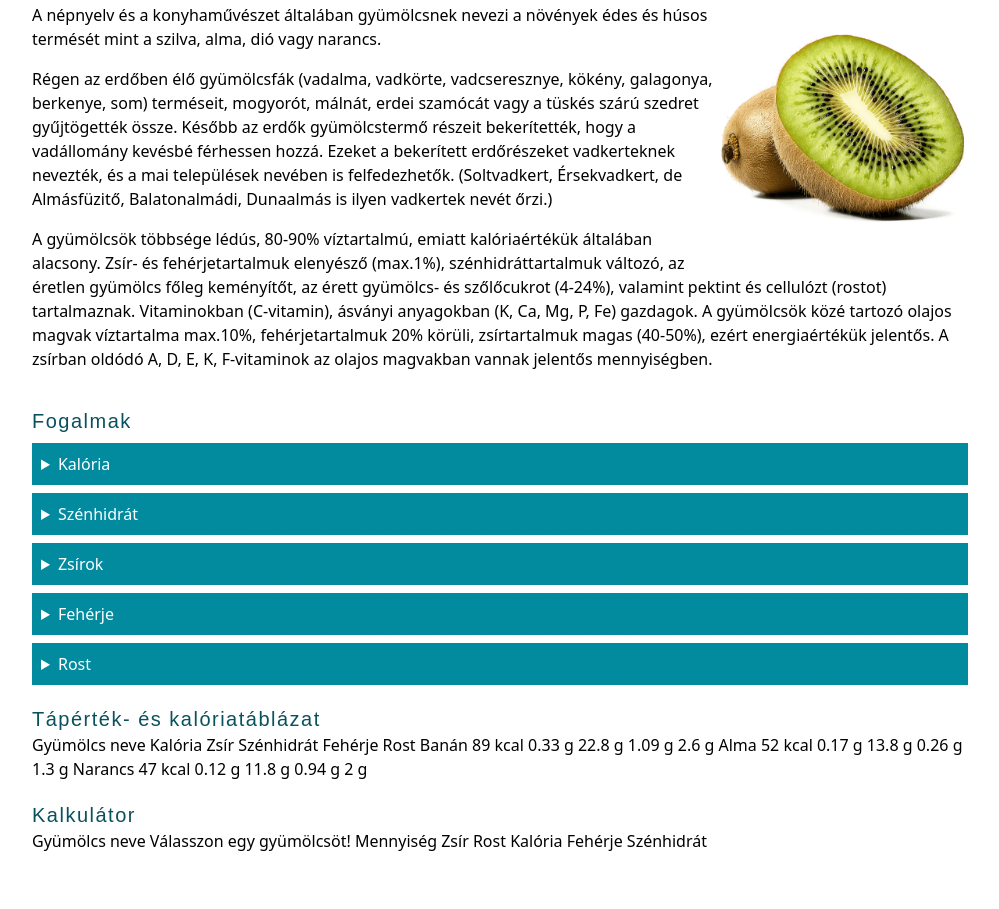
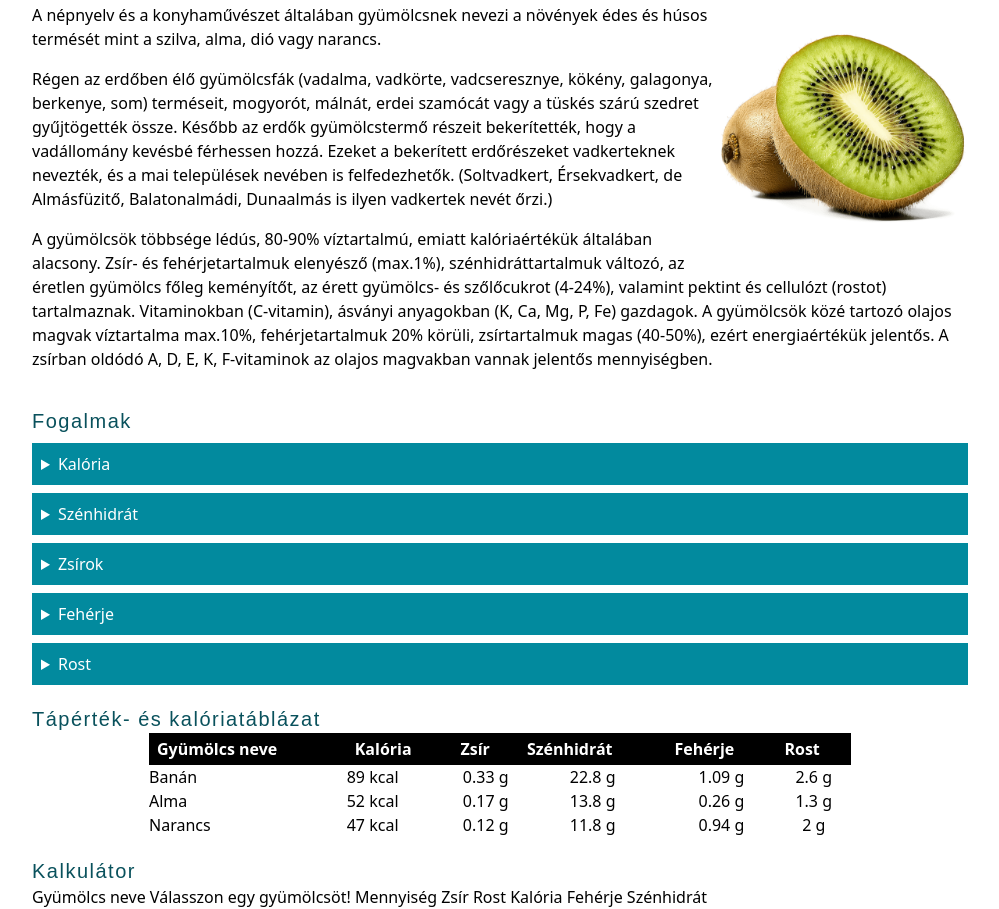
Before and after one commit to holdMyStack/SJW2025_Fata_David, a website built with Vite: page index.html in a window 1280 px wide. Shown: the part 669-1578 px from the top of the page, without its empty margins (140-1139 px from the left). Before the commit the page ends 1522 px from the top, so only its background shows below. Built offline with nearby package versions, Linux system fonts and the light colour scheme.

Commit message:
update progress

```diff
--- a/index.html
+++ b/index.html
@@ -67,10 +67,46 @@
         <section>
             <h2 class="tracking-[1.5px] text-dark-aqua text-xl">Tápérték- és kalóriatáblázat</h2>
 
-            Gyümölcs neve 	Kalória 	Zsír 	Szénhidrát 	Fehérje 	Rost
-            Banán 	89 kcal 	0.33 g 	22.8 g 	1.09 g 	2.6 g
-            Alma 	52 kcal 	0.17 g 	13.8 g 	0.26 g 	1.3 g
-            Narancs 	47 kcal 	0.12 g 	11.8 g 	0.94 g 	2 g
+            <div class="flex justify-center">
+                <table class="w-full md:w-[75%]">
+                    <thead>
+                        <tr class="bg-black text-white">
+                            <th class="text-start px-2 py-1">Gyümölcs neve</th>
+                            <th class="text-start px-2 py-1">Kalória</th>
+                            <th class="text-start px-2 py-1">Zsír</th>
+                            <th class="text-start px-2 py-1">Szénhidrát</th>
+                            <th class="text-start px-2 py-1">Fehérje</th>
+                            <th class="text-start px-2 py-1">Rost</th>
+                        </tr>
+                    </thead>
+                    <tbody>
+                        <tr>
+                            <td>Banán</td>
+                            <td>89 kcal</td>
+                            <td class="text-center">0.33 g</td>
+                            <td class="text-center">22.8 g</td>
+                            <td class="text-center">1.09 g</td>
+                            <td class="text-center">2.6 g</td>
+                        </tr>
+                        <tr>
+                            <td>Alma</td>
+                            <td>52 kcal</td>
+                            <td class="text-center">0.17 g</td>
+                            <td class="text-center">13.8 g</td>
+                            <td class="text-center">0.26 g</td>
+                            <td class="text-center">1.3 g</td>
+                        </tr>
+                        <tr>
+                            <td>Narancs</td>
+                            <td>47 kcal</td>
+                            <td class="text-center">0.12 g</td>
+                            <td class="text-center">11.8 g</td>
+                            <td class="text-center">0.94 g</td>
+                            <td class="text-center">2 g</td>
+                        </tr>
+                    </tbody>
+                </table>
+            </div>
         </section>
 
         <section>
```
